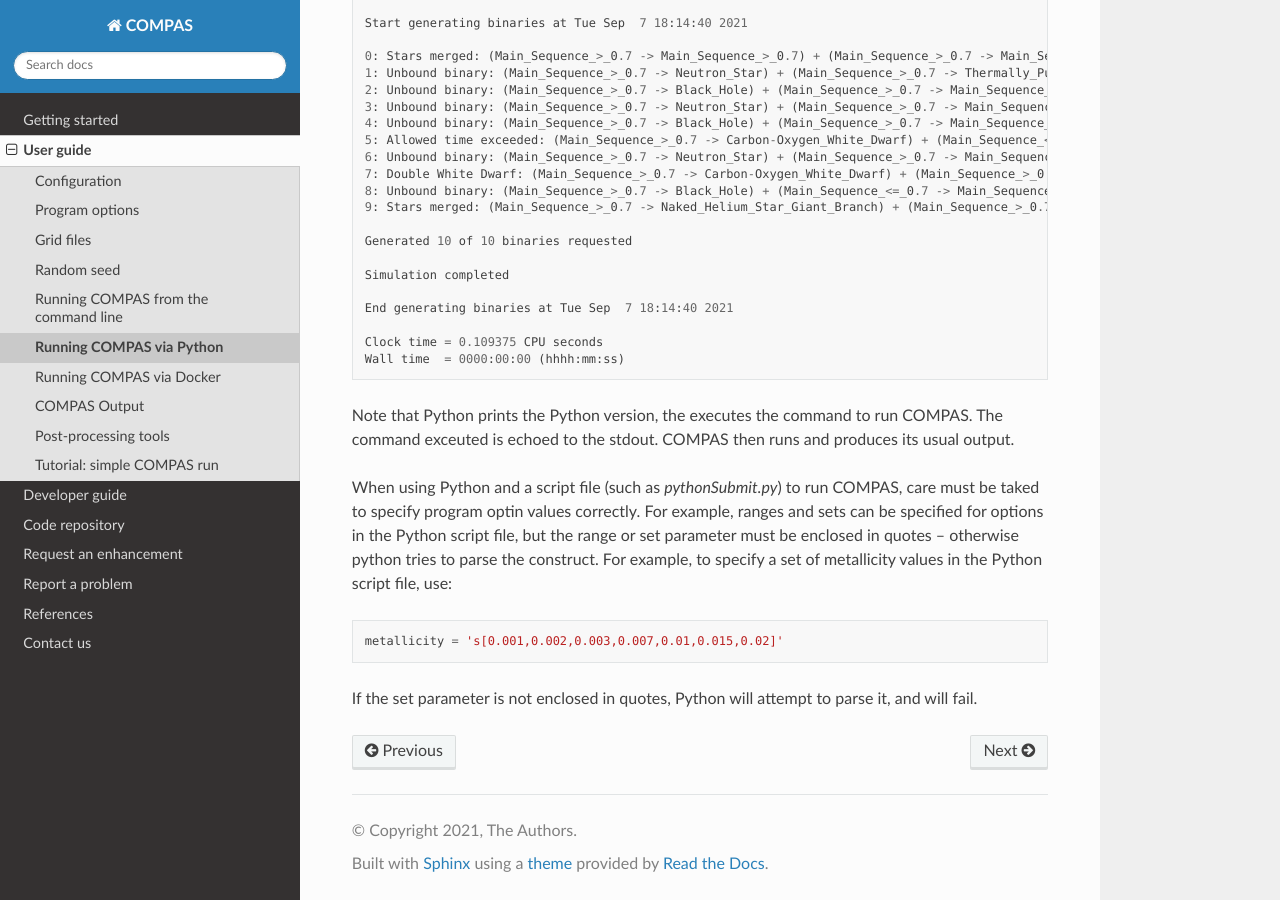
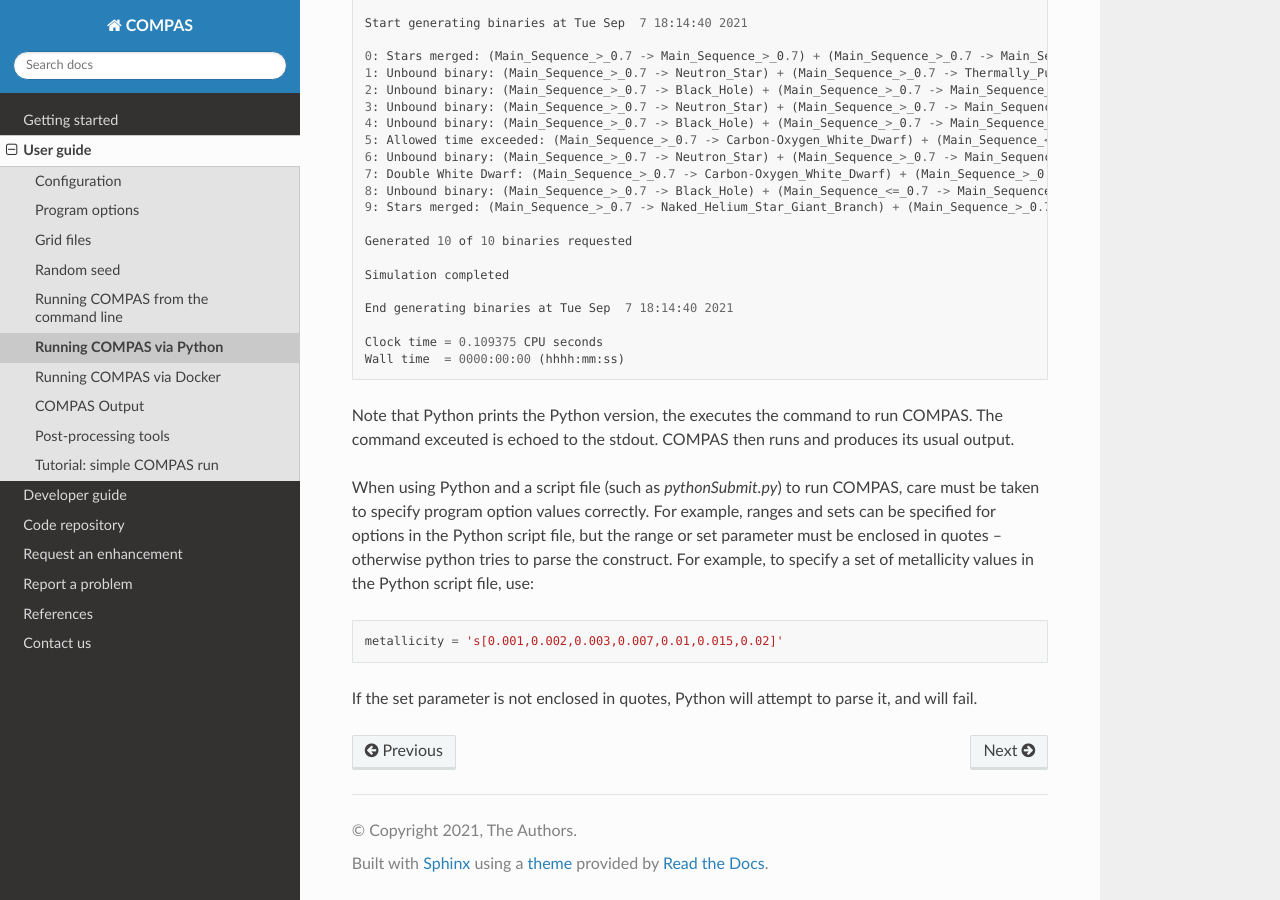
Before and after one commit to jeffriley/COMPAS-docs-test, a Sphinx documentation site: the page built from docs/running-via-python.rst, in a window 1280 px wide and 900 px high, scrolled down 732 px. Built offline with Sphinx 7.4.7 and the Read the Docs theme 2.0.0, drawn with Linux system fonts in a browser that asks for light colours; pages that are not in the unit, such as notebooks, are missing from menus.

Commit message:
fix typos on running via python page

```diff
--- a/docs/running-via-python.rst
+++ b/docs/running-via-python.rst
@@ -50,7 +50,7 @@
 Note that Python prints the Python version, the executes the command to run COMPAS.  The command exceuted is echoed to the stdout.  COMPAS
 then runs and produces its usual output.
 
-When using Python and a script file (such as `pythonSubmit.py`) to run COMPAS, care must be taked to specify program optin values correctly.
+When using Python and a script file (such as `pythonSubmit.py`) to run COMPAS, care must be taken to specify program option values correctly.
 For example, ranges and sets can be specified for options in the Python script file, but the range or set parameter must be enclosed in quotes –
 otherwise python tries to parse the construct. For example, to specify a set of metallicity values in the Python script file, use::
 
```
